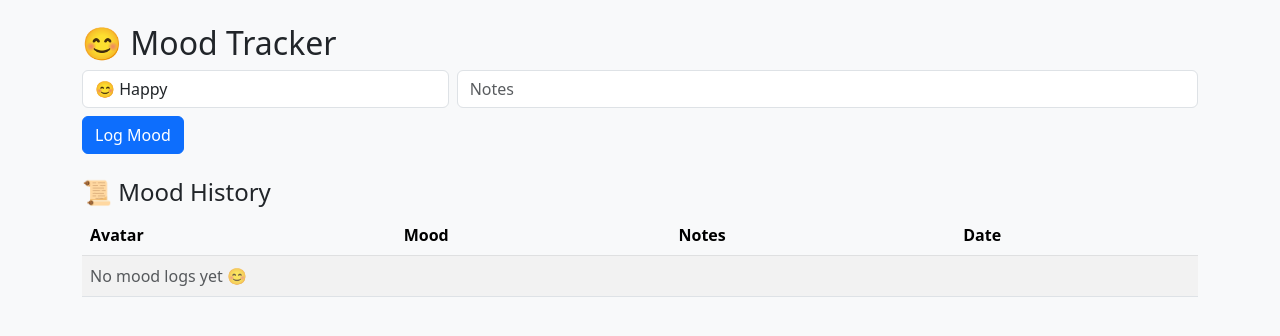
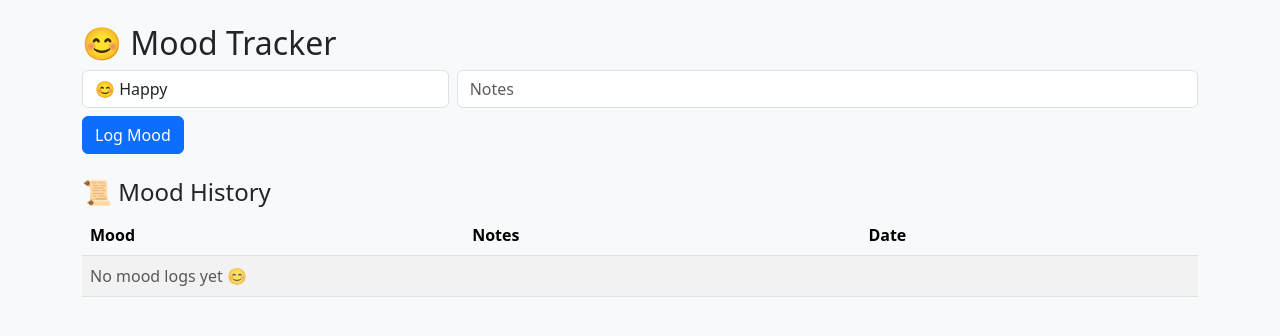
Before and after one commit to vanshikasingh06/health-mate, a Flask app: page /mood_tracker in a window 1280 px wide. Shown: the part 56-392 px from the top of the page. Run offline with Flask 3, Linux system fonts and the light colour scheme; a user stored in the database is signed in.

Commit message:
Update mood_tracker.html

```diff
--- a/templates/mood_tracker.html
+++ b/templates/mood_tracker.html
@@ -26,7 +26,7 @@
   <table class="table table-striped align-middle">
     <thead class="table-light">
       <tr>
-        <th>Avatar</th>
+
         <th>Mood</th>
         <th>Notes</th>
         <th>Date</th>
@@ -35,22 +35,7 @@
     <tbody>
       {% for log in mood_logs %}
         <tr>
-          <!-- Avatar image based on mood -->
-          <td>
-            {% if log.mood == 'Happy' %}
-              <img src="{{ url_for('static', filename='avatars/happy.png') }}" alt="Happy Avatar" width="40">
-            {% elif log.mood == 'Sad' %}
-              <img src="{{ url_for('static', filename='avatars/sad.png') }}" alt="Sad Avatar" width="40">
-            {% elif log.mood == 'Angry' %}
-              <img src="{{ url_for('static', filename='avatars/angry.png') }}" alt="Angry Avatar" width="40">
-            {% elif log.mood == 'Excited' %}
-              <img src="{{ url_for('static', filename='avatars/excited.png') }}" alt="Excited Avatar" width="40">
-            {% elif log.mood == 'Tired' %}
-              <img src="{{ url_for('static', filename='avatars/tired.png') }}" alt="Tired Avatar" width="40">
-            {% else %}
-              <img src="{{ url_for('static', filename='avatars/default.png') }}" alt="Default Avatar" width="40">
-            {% endif %}
-          </td>
+
 
           <!-- Emoji + Mood text -->
           <td>
```
